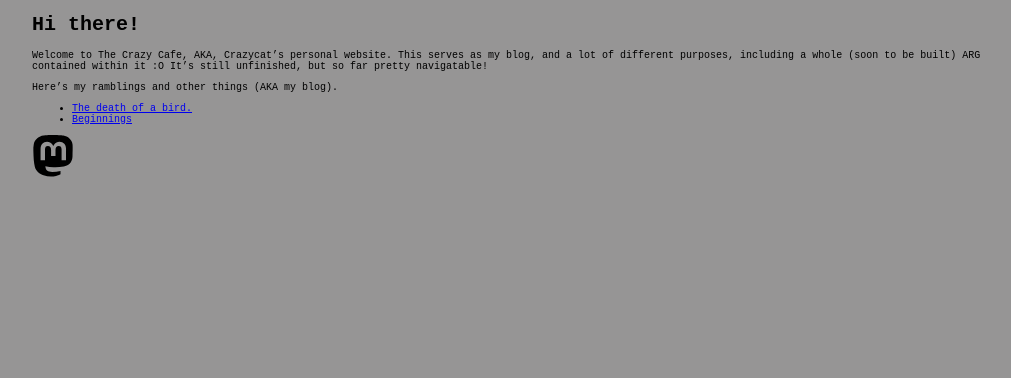
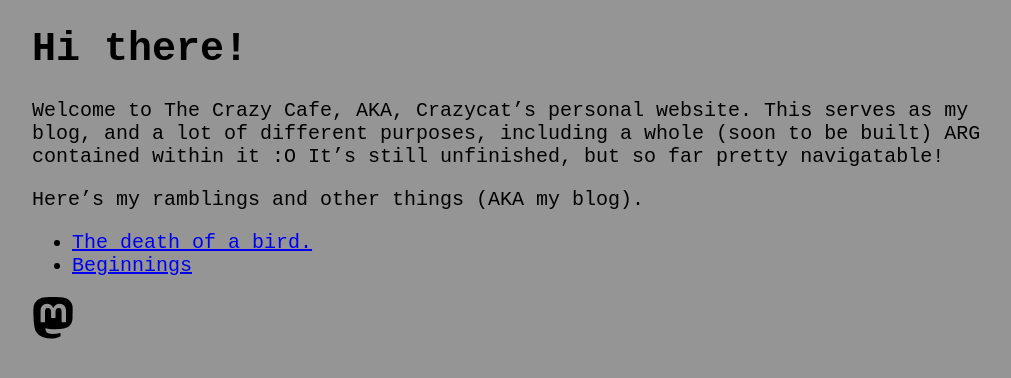
Before and after one commit to CrazycatASG/crazycatasg.github.io, a Jekyll site: the page built from index.md, in a window 1280 px wide. Shown: the top 378 px of the page, without its empty margins (108-1119 px from the left). Built offline with Jekyll 4.4.1, drawn with Linux system fonts in a browser that asks for light colours.

Commit message:
Update base.scss

```diff
--- a/_sass/base.scss
+++ b/_sass/base.scss
@@ -3,7 +3,7 @@ $bodyColor: #000000;
 $bodyFont: monospace;
 $max-width: 1000px;
 $margin: auto;
-$font-size: 10px;
+$font-size: 20px;
 
 body {
   background: $backgroundColor;
```
